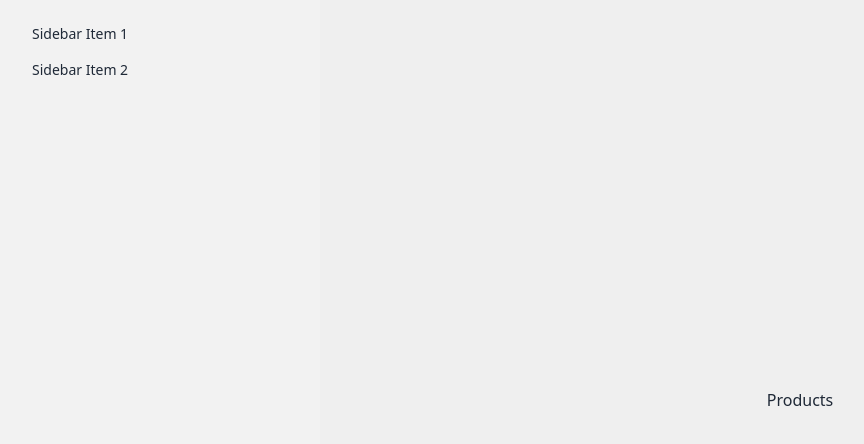
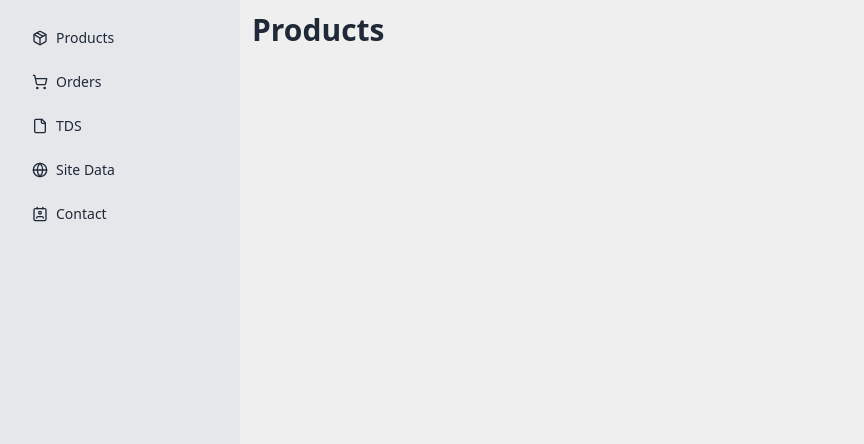
Before and after one commit to muztahiddurjoy/silockbd-admin, a React (Vite) app: page / in a window 1280 px wide. Shown: the top 444 px of the page, without its empty margins (0-864 px from the left). Built offline with nearby package versions, Linux system fonts and the light colour scheme; no server answers; sample sign-in values are in the browser's storage.

Commit message:
Menu created

```diff
--- a/package.json
+++ b/package.json
@@ -11,6 +11,7 @@
   },
   "dependencies": {
     "firebase": "^10.12.2",
+    "lucide-react": "^0.394.0",
     "react": "^18.2.0",
     "react-dom": "^18.2.0",
     "react-router-dom": "^6.23.1",
--- /dev/null
+++ b/src/components/Common/Header.tsx
@@ -0,0 +1,9 @@
+import React from 'react'
+
+const Header = ({children}:React.PropsWithChildren) => {
+  return (
+    <h1 className='text-3xl font-bold'>{children}</h1>
+  )
+}
+
+export default Header
--- a/src/components/Dashboard/Dashboard.tsx
+++ b/src/components/Dashboard/Dashboard.tsx
@@ -1,13 +1,16 @@
 import React, { useEffect } from 'react'
 import { auth } from '../../firebase'
 import { onAuthStateChanged } from 'firebase/auth'
-import { useNavigate } from 'react-router-dom'
+import { Link, useNavigate, useNavigation } from 'react-router-dom'
+import { Contact, File, Globe, Menu, Package, ShoppingCart } from 'lucide-react'
 
 
 
 const Dashboard = ({children}:React.PropsWithChildren) => {
+    const nav  = useNavigation()
     const router = useNavigate()
     useEffect(() => {
+        console.log(nav.location)
       onAuthStateChanged(auth,(user) => {
           if(!user){
             router('/login')
@@ -18,18 +21,33 @@ const Dashboard = ({children}:React.PropsWithChildren) => {
   return (
     <div className="drawer lg:drawer-open">
   <input id="my-drawer-2" type="checkbox" className="drawer-toggle" />
-  <div className="drawer-content flex flex-col items-center justify-center">
-    {/* Page content here */}
-    {children}
-    <label htmlFor="my-drawer-2" className="btn btn-primary drawer-button lg:hidden">Open drawer</label>
+  <div className="drawer-content p-3 relative">
+    <div className="mt-10 md:mt-0">
+    {children}</div>
+    <label htmlFor="my-drawer-2" className="btn btn-sm absolute top-2 left-2 btn-primary drawer-button lg:hidden"><Menu size={16}/></label>
 
   </div>
-  <div className="drawer-side">
+  <div className="drawer-side ">
     <label htmlFor="my-drawer-2" aria-label="close sidebar" className="drawer-overlay"></label>
-    <ul className="menu p-4 w-80 min-h-full bg-base-200 text-base-content">
-      {/* Sidebar content here */}
-      <li><a>Sidebar Item 1</a></li>
-      <li><a>Sidebar Item 2</a></li>
+    <ul className="menu p-4 w-60 min-h-full text-base-content [&>*]:my-1 bg-gray-200">
+
+      <li>
+        <Link to="/" className={''}><Package size={16}/> Products</Link>
+      </li>
+      <li>
+        <Link to="/orders" className={''}><ShoppingCart size={16}/> Orders</Link>
+      </li>
+      <li>
+        <Link to="/tds"><File size={16}/> TDS</Link>
+      </li>
+
+      <li>
+        <Link to="/config"><Globe size={16}/> Site Data</Link>
+      </li>
+
+      <li>
+        <Link to="/contact"><Contact size={16}/> Contact</Link>
+      </li>
     </ul>
 
   </div>
--- a/src/pages/Products.tsx
+++ b/src/pages/Products.tsx
@@ -1,9 +1,11 @@
-import React from 'react'
 import Dashboard from '../components/Dashboard/Dashboard'
+import Header from '../components/Common/Header'
 
 const Products = () => {
   return (
-    <Dashboard>Products</Dashboard>
+    <Dashboard>
+      <Header>Products</Header>
+    </Dashboard>
   )
 }
 
```
Also changed, not shown: 1 other file (tests, documents, lock files or other folders).
